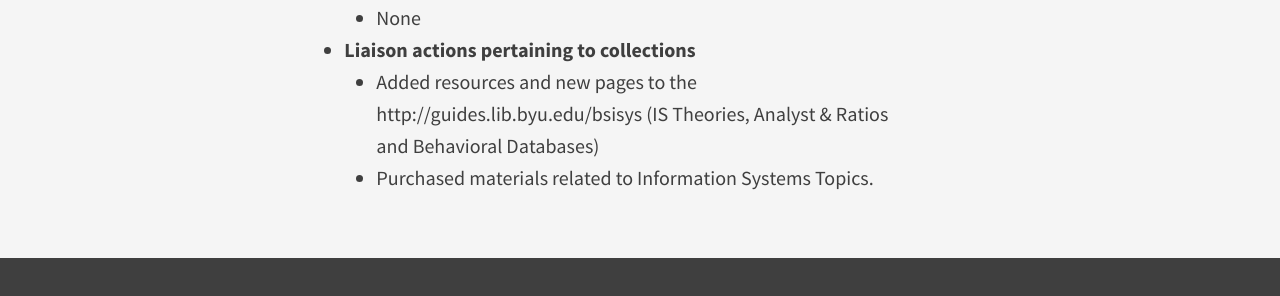
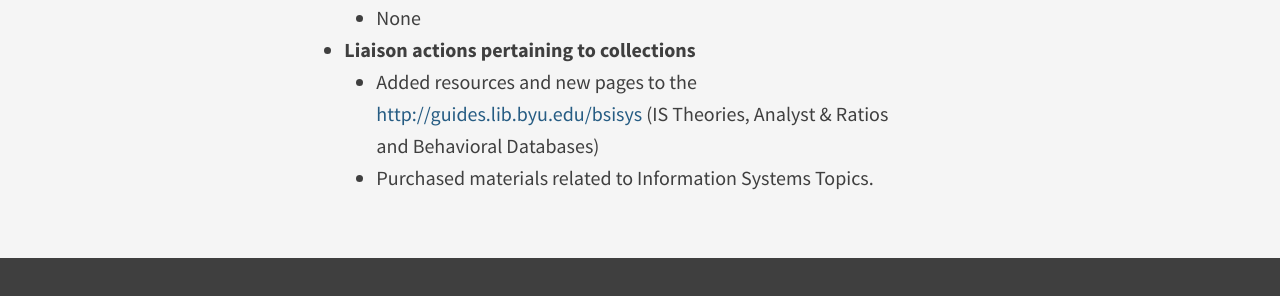
Before and after one commit to HBLL-Collection-Development/HBLL-Collection-Development.github.io, a Jekyll site: the page built from _posts/2017-02-08-34184.md, in a window 1280 px wide and 900 px high, scrolled down 2316 px. Shown: the part 514-810 px from the top of the window. Built offline with Jekyll 4.4.1, drawn with Linux system fonts in a browser that asks for light colours; part of the change alters nothing that is shown.

Commit message:
[ADD] Link

```diff
--- a/_posts/2017-02-08-34184.md
+++ b/_posts/2017-02-08-34184.md
@@ -52,5 +52,5 @@ The Information Systems collections also reflect the interests of the following
     - None
 
 - **Liaison actions pertaining to collections**
-    - Added resources and new pages to the http://guides.lib.byu.edu/bsisys (IS Theories, Analyst & Ratios and Behavioral Databases)
+    - Added resources and new pages to the [http://guides.lib.byu.edu/bsisys](http://guides.lib.byu.edu/bsisys) (IS Theories, Analyst & Ratios and Behavioral Databases)
     - Purchased materials related to Information Systems Topics.
```
